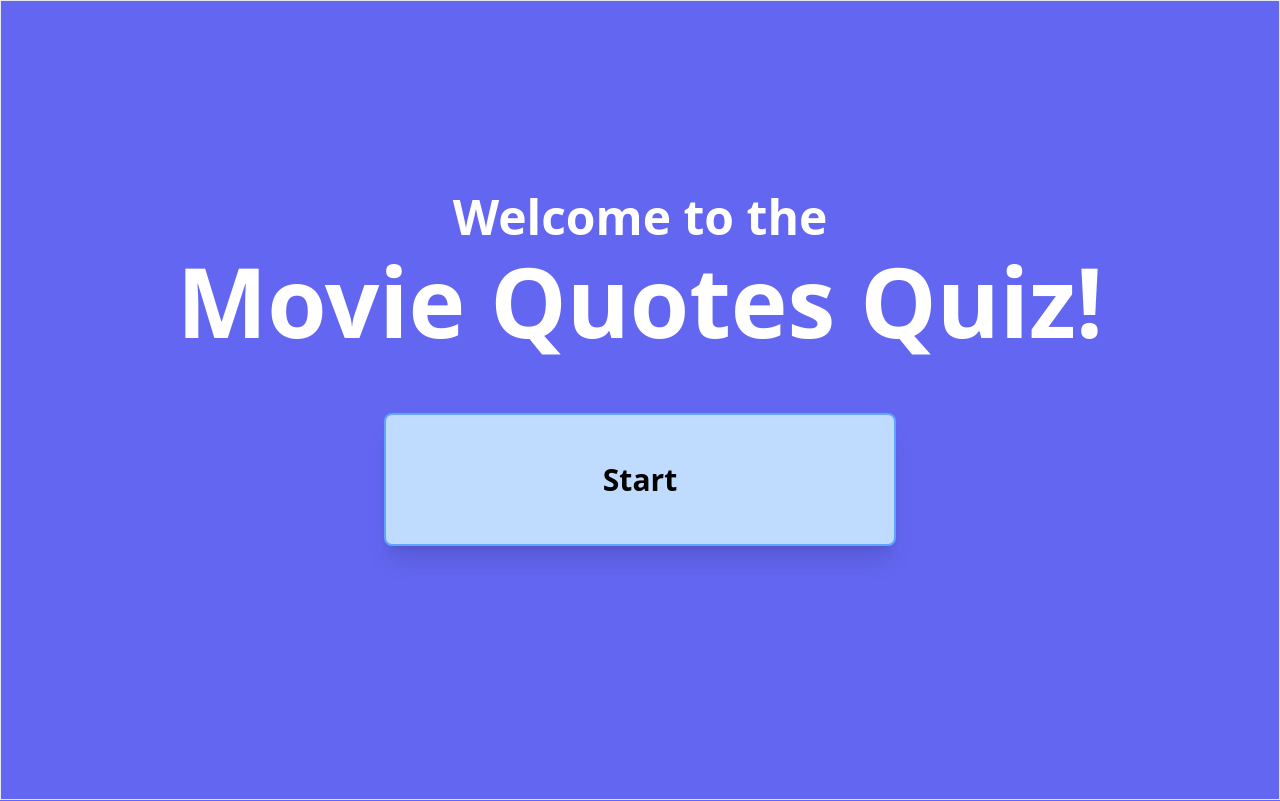
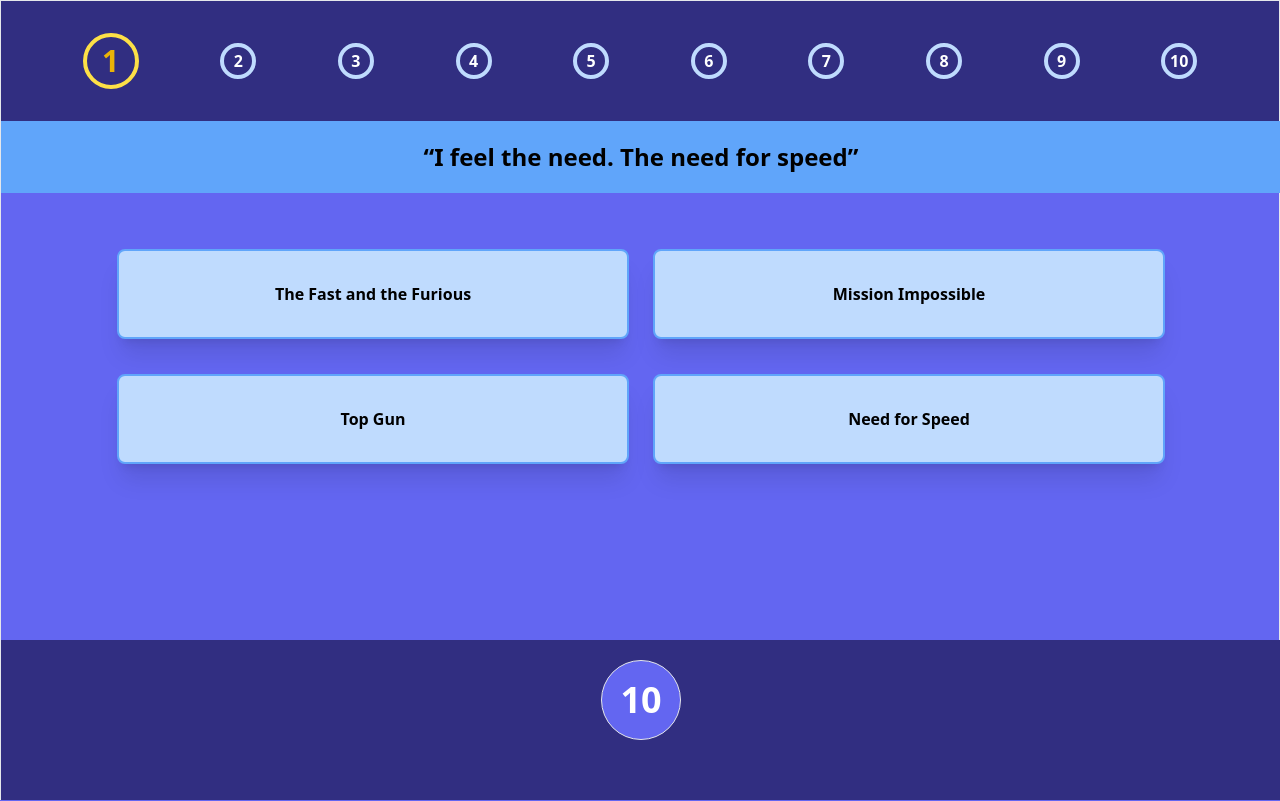
Before and after one commit to pedraamchamsaz/quiz-project-gh, a plain HTML site: page index.html in a window 1280 px wide. Drawn offline with nearby package versions, Linux system fonts and the light colour scheme.

Commit message:
top bar tracker created

```diff
--- a/index.html
+++ b/index.html
@@ -9,22 +9,35 @@
 <body class="font-['Gotham Rounded'] font-bold bg-indigo-500 border h-screen">
 
     <!--Intro Page-->
-    <div id="intro" class="text-white text-center h-screen">
+    <div id="intro" class="hidden text-white text-center h-screen">
         <p class="text-3xl lg:text-5xl relative top-48">Welcome to the</p>
         <h1 class="text-7xl lg:text-8xl mt-3 relative top-48">Movie Quotes Quiz!</h1>
         <button type="button" id="start-btn" class="relative top-64 w-4/5 h-1/6 max-w-lg bg-blue-200 rounded-lg shadow-xl border border-blue-400 border-2 text-3xl text-black hover:text-white hover:bg-yellow-600 hover:border hover:border-yellow-800 hover:border-4" onclick="startQuiz()">Start</button>
     </div>
 
     <!--Question 1-->
-    <div id="question1" class="hidden h-screen">
+    <div id="question1" class="h-screen">
         <!--Top Bar-->
-        <div id="top-bar" class="w-screen h-[15%] bg-indigo-900 block"></div>
+        <div id="top-bar" class="h-[15%] bg-indigo-900 block">
+            <ul class="h-full flex justify-evenly items-center text-white text-center">
+                <li class="flex items-center justify-center border border-4 border-yellow-300 h-14 w-14 rounded-[50%] text-3xl text-yellow-500"><span>1</span></li>
+                <li class="flex items-center justify-center border border-4 border-blue-200 h-9 w-9 rounded-[50%] text-center"><span>2</span></li>
+                <li class="flex items-center justify-center border border-4 border-blue-200 h-9 w-9 rounded-[50%] text-center"><span>3</span></li>
+                <li class="flex items-center justify-center border border-4 border-blue-200 h-9 w-9 rounded-[50%] text-center"><span>4</span></li>
+                <li class="flex items-center justify-center border border-4 border-blue-200 h-9 w-9 rounded-[50%] text-center"><span>5</span></li>
+                <li class="flex items-center justify-center border border-4 border-blue-200 h-9 w-9 rounded-[50%] text-center"><span>6</span></li>
+                <li class="flex items-center justify-center border border-4 border-blue-200 h-9 w-9 rounded-[50%] text-center"><span>7</span></li>
+                <li class="flex items-center justify-center border border-4 border-blue-200 h-9 w-9 rounded-[50%] text-center"><span>8</span></li>
+                <li class="flex items-center justify-center border border-4 border-blue-200 h-9 w-9 rounded-[50%] text-center"><span>9</span></li>
+                <li class="flex items-center justify-center border border-4 border-blue-200 h-9 w-9 rounded-[50%] text-center"><span>10</span></li>
+            </ul>
+        </div>
         <!--Question/Answer Block-->
         <div id="question" class="w-screen flex flex-col h-[65%] block">
             <!--Question-->
-            <div id="question" class="text-center bg-blue-400 px-20 text-2xl h-[20%] block py-5">“I feel the need. The need for speed”</div>
+            <div id="question" class="text-center bg-blue-400 px-20 text-2xl h-fit block py-5">“I feel the need. The need for speed”</div>
             <!--Answers-->
-            <div id="answer-buttons" class="flex justify-center flex-wrap gap-6 h-[65%] w-full py-12 inline-block">
+            <div id="answer-buttons" class="flex justify-center flex-wrap gap-6 h-[65%] w-full py-14 inline-block">
                 <button class="btn w-4/5 max-w-lg bg-blue-200 rounded-lg h-1/4 lg:h-2/5 shadow-xl border border-blue-400 border-2 hover:bg-yellow-600 hover:border hover:border-yellow-800 hover:border-4">The Fast and the Furious</button>
                 <button class="btn border w-4/5 max-w-lg bg-blue-200 rounded-lg h-1/4 lg:h-2/5 shadow-xl border border-blue-400 border-2 hover:bg-yellow-600 hover:border hover:border-yellow-800 hover:border-4">Mission Impossible</button>
                 <button class="btn border w-4/5 max-w-lg bg-blue-200 rounded-lg h-1/4 lg:h-2/5 shadow-xl border border-blue-400 border-2 hover:bg-yellow-600 hover:border hover:border-yellow-800 hover:border-4">Top Gun</button>
```
